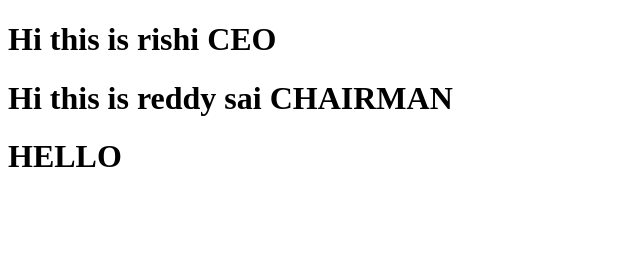
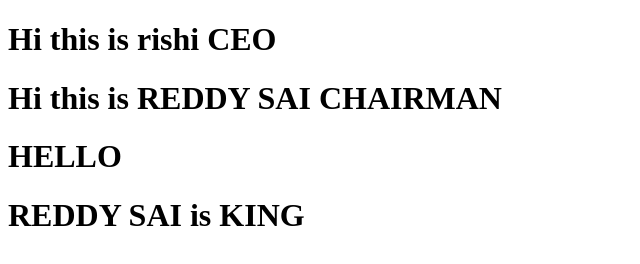
Before and after one commit to rohithg319/github, a plain HTML site: page index.html in a window 1280 px wide. Shown: the whole page, without its empty margins (0-640 px from the left). Drawn offline with Linux system fonts and the light colour scheme.

Commit message:
fourth commit

```diff
--- a/index.html
+++ b/index.html
@@ -7,7 +7,8 @@
 </head>
 <body>
     <h1>Hi this is rishi CEO</h1>
-    <h1>Hi this is reddy sai CHAIRMAN</h1>
+    <h1>Hi this is REDDY SAI CHAIRMAN</h1>
     <h1>HELLO</h1>
+    <h1>REDDY SAI is KING</h1>
 </body>
 </html>
```
